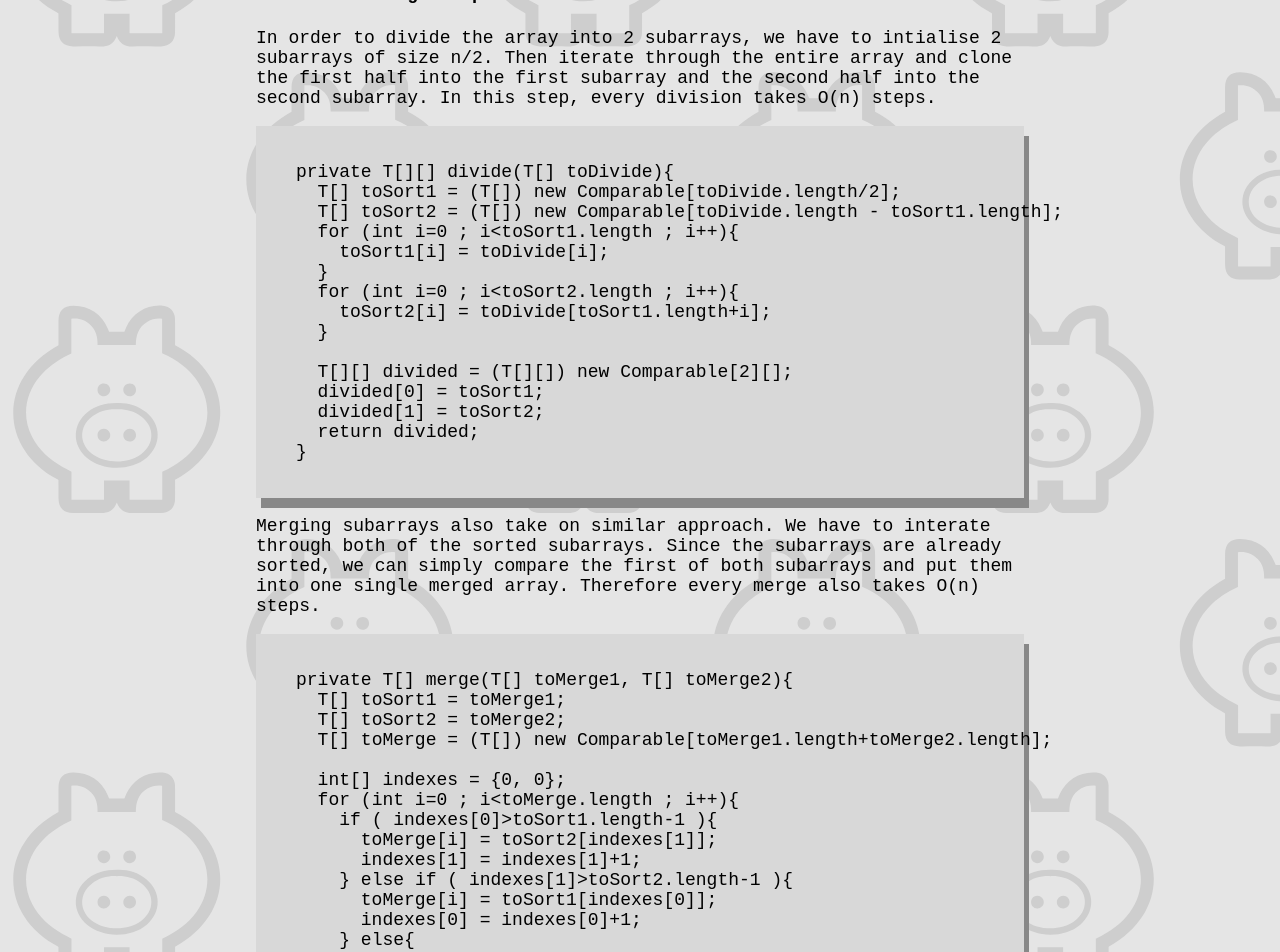
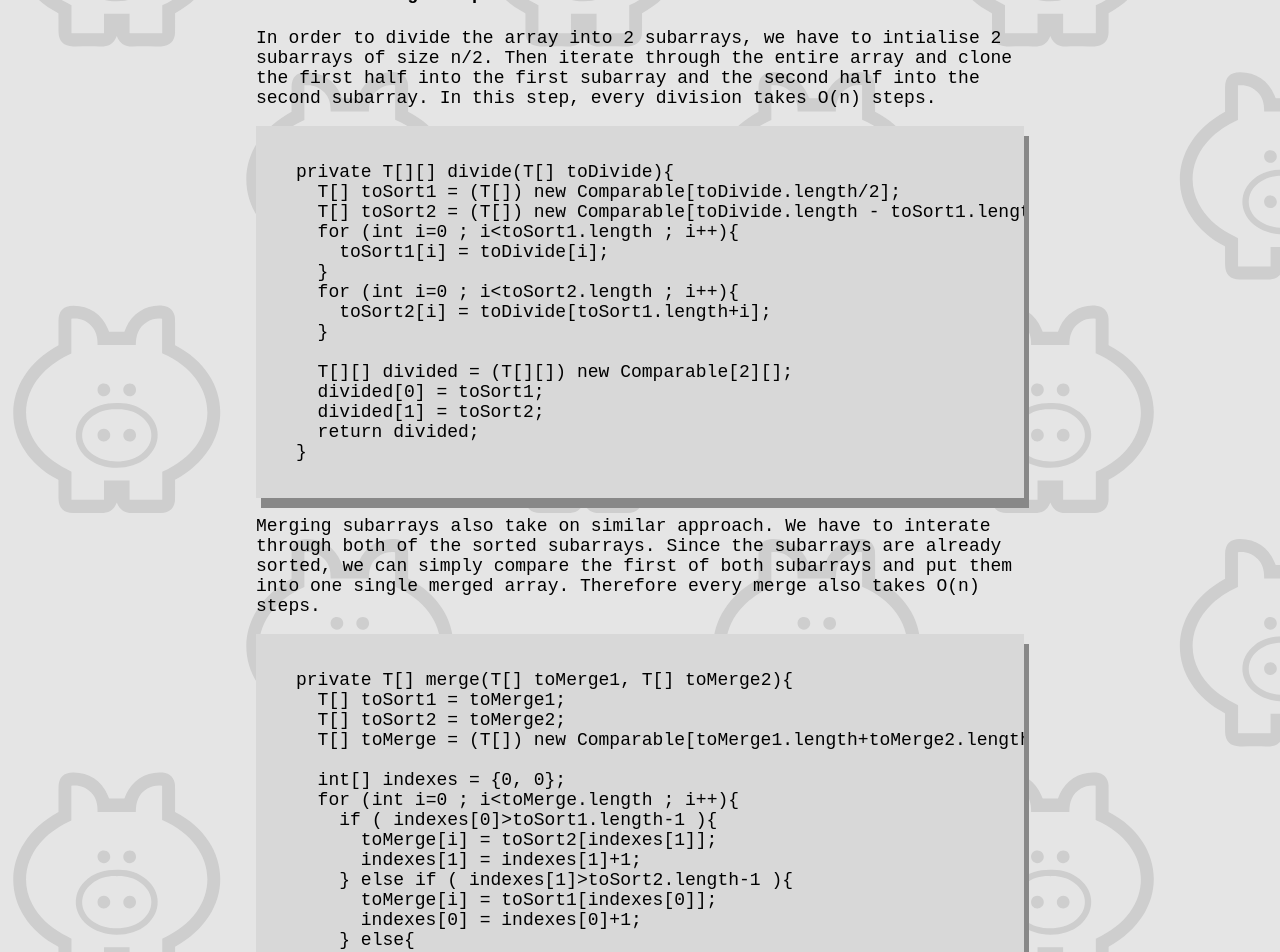
Before and after one commit to TayKangSheng/piggy-bank, a Jekyll site: the page built from _posts/2016-12-1-Merge-Sort.md, in a window 1280 px wide. Shown: the part 874-1826 px from the top of the page. Built offline with Jekyll 4.4.1, drawn with Linux system fonts in a browser that asks for light colours.

Commit message:
add vertical scrolling for codes and fix image size for mobile view

```diff
--- a/_sass/piggy-bank.scss
+++ b/_sass/piggy-bank.scss
@@ -132,11 +132,18 @@ body {
         -webkit-margin-start: 0;
         -webkit-margin-end: 0;
         box-shadow: 5px 10px #888888;
+
+        -webkit-overflow-scrolling: touch;
+        overflow-x: scroll;
     }
 
     img {
         display: block;
         width: 75%;
+
+        @media (max-width: $screen-size-mobile) {
+            width: 100%;
+        }
     }
 }
 
```
